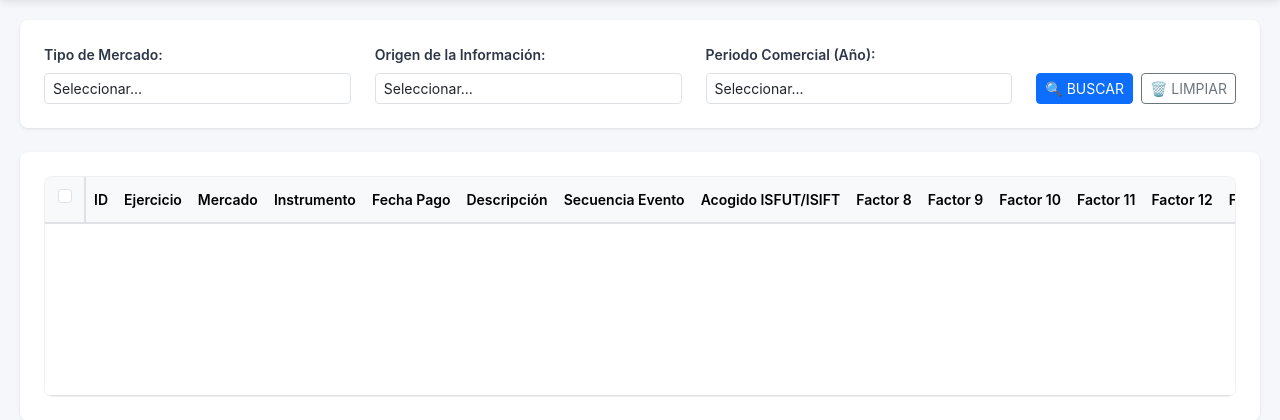
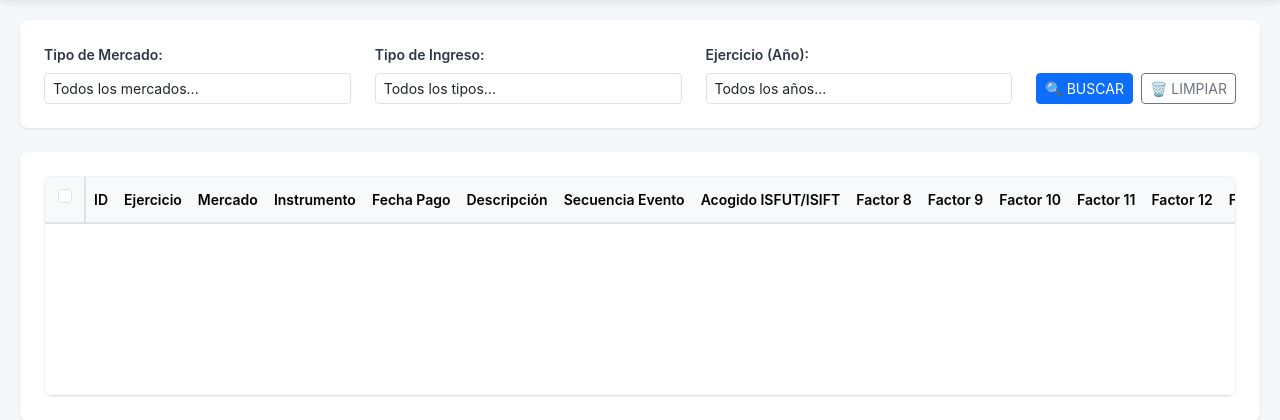
Before and after one commit to IgnacioQz/Projecto-Integrado, a Django app: page /main/ in a window 1280 px wide. Shown: the part 141-561 px from the top of the page. Run offline with Django 5.2, Linux system fonts and the light colour scheme; a user stored in the database is signed in; data that the repository does not hold is empty.

Commit message:
Filtros aplicados

```diff
--- a/core/templates/main.html
+++ b/core/templates/main.html
@@ -26,49 +26,57 @@
         {% endif %}
 
         <!-- Barra superior: filtros -->
+        <form method="get" id="form-filtros">
             <div class="top-filters">
                 <div class="filters-grid">
                     <!-- Filtro Tipo de Mercado -->
                     <div class="filter-item">
                         <label for="filtro-mercado">Tipo de Mercado:</label>
-                    <select id="filtro-mercado" class="form-control form-control-sm">
-                        <option value="">Seleccionar...</option>
-                        <option>Acciones</option>
-                        <option>CFI</option>
-                        <option>Fondos Mutuos</option>
+                        <select name="mercado" id="filtro-mercado" class="form-control form-control-sm">
+                            <option value="">Todos los mercados...</option>
+                            {% for mercado in mercados_disponibles %}
+                                <option value="{{ mercado }}" {% if filtro_mercado == mercado %}selected{% endif %}>
+                                    {{ mercado }}
+                                </option>
+                            {% endfor %}
                         </select>
                     </div>
 
-                <!-- Filtro Origen de Información -->
+                    <!-- Filtro Tipo de Ingreso -->
                     <div class="filter-item">
-                    <label for="filtro-origen">Origen de la Información:</label>
-                    <select id="filtro-origen" class="form-control form-control-sm">
-                        <option value="">Seleccionar...</option>
-                        <option>Carga de archivo</option>
-                        <option>Ingreso manual</option>
-                        <option>Proveniente del sistema</option>
+                        <label for="filtro-tipo-ingreso">Tipo de Ingreso:</label>
+                        <select name="tipo_ingreso" id="filtro-tipo-ingreso" class="form-control form-control-sm">
+                            <option value="">Todos los tipos...</option>
+                            {% for tipo in tipos_ingreso_disponibles %}
+                                <option value="{{ tipo.nombre_tipo_ingreso }}"
+                                        {% if filtro_tipo_ingreso == tipo.nombre_tipo_ingreso %}selected{% endif %}>
+                                    {{ tipo.nombre_tipo_ingreso }}
+                                </option>
+                            {% endfor %}
                         </select>
                     </div>
 
-                <!-- Filtro Periodo Comercial (Año) -->
+                    <!-- Filtro Ejercicio (Año) -->
                     <div class="filter-item">
-                    <label for="filtro-periodo">Periodo Comercial (Año):</label>
-                    <select id="filtro-periodo" class="form-control form-control-sm">
-                        <option value="">Seleccionar...</option>
-                        <option>2025</option>
-                        <option>2024</option>
-                        <option>2023</option>
-                        <option>2022</option>
+                        <label for="filtro-ejercicio">Ejercicio (Año):</label>
+                        <select name="ejercicio" id="filtro-ejercicio" class="form-control form-control-sm">
+                            <option value="">Todos los años...</option>
+                            {% for ejercicio in ejercicios_disponibles %}
+                                <option value="{{ ejercicio }}" {% if filtro_ejercicio == ejercicio|stringformat:"s" %}selected{% endif %}>
+                                    {{ ejercicio }}
+                                </option>
+                            {% endfor %}
                         </select>
                     </div>
                 </div>
 
                 <!-- Botones de búsqueda y limpieza -->
                 <div class="search-actions">
-                <button class="btn btn-primary btn-sm">🔍 BUSCAR</button>
-                <button class="btn btn-outline-secondary btn-sm">🗑️ LIMPIAR</button>
+                    <button type="submit" class="btn btn-primary btn-sm">🔍 BUSCAR</button>
+                    <button type="button" id="btn-limpiar" class="btn btn-outline-secondary btn-sm">🗑️ LIMPIAR</button>
                 </div>
             </div>
+        </form>
 
         <!-- Tabla con scroll y datos reales -->
         <div class="data-table">
@@ -205,6 +213,38 @@
         const checkboxes = document.querySelectorAll('.row-checkbox');
         const btnEliminar = document.getElementById('btn-eliminar');
         const btnModificar = document.getElementById('btn-modificar');
+        const btnLimpiar = document.getElementById('btn-limpiar');
+        const formFiltros = document.getElementById('form-filtros');
+
+        // ========================================
+        // FILTROS
+        // ========================================
+
+        // Botón Limpiar: resetea todos los filtros
+        if (btnLimpiar) {
+            btnLimpiar.addEventListener('click', function() {
+                // Limpiar todos los selects
+                document.getElementById('filtro-mercado').value = '';
+                document.getElementById('filtro-tipo-ingreso').value = '';
+                document.getElementById('filtro-ejercicio').value = '';
+
+                // Recargar la página sin parámetros GET
+                window.location.href = window.location.pathname;
+            });
+        }
+
+        // Aplicar filtros automáticamente al cambiar (opcional)
+        const filtros = document.querySelectorAll('#filtro-mercado, #filtro-tipo-ingreso, #filtro-ejercicio');
+        filtros.forEach(filtro => {
+            filtro.addEventListener('change', function() {
+                // Descomentar si quieres que filtre automáticamente al cambiar
+                // formFiltros.submit();
+            });
+        });
+
+        // ========================================
+        // SELECCIÓN Y BOTONES DE ACCIÓN
+        // ========================================
 
         // Función para actualizar estado de los botones
         function actualizarBotones() {
@@ -282,6 +322,44 @@
 
         // Inicializar estado de botones
         actualizarBotones();
+
+        // ========================================
+        // INDICADOR VISUAL DE FILTROS ACTIVOS
+        // ========================================
+
+        // Mostrar badge con cantidad de filtros activos
+        function mostrarFiltrosActivos() {
+            const filtrosActivos = [];
+
+            if (document.getElementById('filtro-mercado').value) {
+                filtrosActivos.push('Mercado');
+            }
+            if (document.getElementById('filtro-tipo-ingreso').value) {
+                filtrosActivos.push('Tipo Ingreso');
+            }
+            if (document.getElementById('filtro-ejercicio').value) {
+                filtrosActivos.push('Ejercicio');
+            }
+
+            if (filtrosActivos.length > 0) {
+                // Crear badge si no existe
+                let badge = document.querySelector('.filtros-activos-badge');
+                if (!badge) {
+                    badge = document.createElement('span');
+                    badge.className = 'badge bg-info filtros-activos-badge ms-2';
+                    document.querySelector('.logo').appendChild(badge);
+                }
+                badge.textContent = `${filtrosActivos.length} filtro(s) activo(s): ${filtrosActivos.join(', ')}`;
+            } else {
+                // Remover badge si existe
+                const badge = document.querySelector('.filtros-activos-badge');
+                if (badge) {
+                    badge.remove();
+                }
+            }
+        }
+
+        mostrarFiltrosActivos();
     });
     </script>
 {% endblock %}
--- a/core/views.py
+++ b/core/views.py
@@ -6,9 +6,8 @@ from django.contrib.auth import authenticate, login, logout
 from django.contrib.auth.decorators import login_required
 from django.db import models,transaction
 from django.shortcuts import render, redirect, get_object_or_404
-from .models import TblFactorDef
 
-from .models import TblCalificacion, TblFactorValor
+from .models import TblCalificacion, TblFactorValor, TblFactorDef, TblTipoIngreso
 from .forms import CalificacionBasicaForm, MontosForm
 
 
@@ -52,36 +51,78 @@ def login_view(request):
 def main_view(request):
     """
     Vista principal del sistema con listado completo de calificaciones.
-    Muestra tabla con todos los campos y factores (8-37).
+    Incluye filtros por mercado, tipo de ingreso y ejercicio.
     """
-    # Obtener calificaciones con relaciones optimizadas
+    # Obtener parámetros de filtro desde GET
+    filtro_mercado = request.GET.get('mercado', '').strip()
+    filtro_tipo_ingreso = request.GET.get('tipo_ingreso', '').strip()
+    filtro_ejercicio = request.GET.get('ejercicio', '').strip()
+
+    # Query base con relaciones optimizadas
     items = (
         TblCalificacion.objects
         .select_related('tipo_ingreso', 'instrumento')
         .prefetch_related('factores')
-        .order_by('-fecha_creacion')[:200]
     )
+
+    # Aplicar filtros si están presentes
+    if filtro_mercado:
+        items = items.filter(mercado__icontains=filtro_mercado)
+
+    if filtro_tipo_ingreso:
+        items = items.filter(tipo_ingreso__nombre_tipo_ingreso__icontains=filtro_tipo_ingreso)
+
+    if filtro_ejercicio:
+        try:
+            items = items.filter(ejercicio=int(filtro_ejercicio))
+        except ValueError:
+            pass  # Ignorar si no es un número válido
+
+    # Ordenar y limitar
+    items = items.order_by('-fecha_creacion')[:200]
 
     # Preparar diccionario de factores por calificación
     for item in items:
-        # Acceder a factores precargados
         all_factores = list(item.factores.all())
-
-        # DEBUG: Imprimir en consola para verificar
-        print(f"Calificación {item.calificacion_id}:")
-        print(f"  Total factores: {len(all_factores)}")
-        for f in all_factores:
-            print(f"    Posición {f.posicion}: {f.valor}")
-
-        # Crear diccionario para el template con valores redondeados
         item.factores_dict = {
-            f.posicion: _round8(f.valor)
+            f.posicion: f.valor
             for f in all_factores
             if 8 <= f.posicion <= 37
         }
-        print(f"  factores_dict: {item.factores_dict}")
 
-    return render(request, "main.html", {"items": items})
+    # Obtener valores únicos para los filtros (desplegables dinámicos)
+    mercados_disponibles = (
+        TblCalificacion.objects
+        .values_list('mercado', flat=True)
+        .distinct()
+        .order_by('mercado')
+    )
+
+    tipos_ingreso_disponibles = (
+        TblTipoIngreso.objects
+        .all()
+        .order_by('nombre_tipo_ingreso')
+    )
+
+    ejercicios_disponibles = (
+        TblCalificacion.objects
+        .values_list('ejercicio', flat=True)
+        .distinct()
+        .order_by('-ejercicio')
+    )
+
+    context = {
+        'items': items,
+        'filtro_mercado': filtro_mercado,
+        'filtro_tipo_ingreso': filtro_tipo_ingreso,
+        'filtro_ejercicio': filtro_ejercicio,
+        'mercados_disponibles': mercados_disponibles,
+        'tipos_ingreso_disponibles': tipos_ingreso_disponibles,
+        'ejercicios_disponibles': ejercicios_disponibles,
+    }
+
+    return render(request, "main.html", context)
+
 
 
 def logout_view(request):
```
Lines whose indentation alone changed are shown as unchanged.
